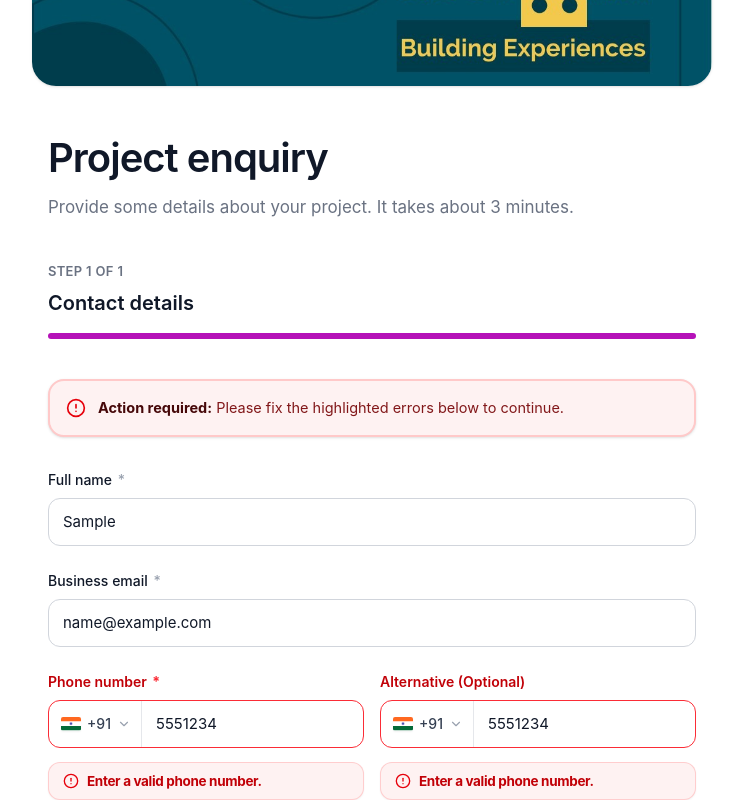
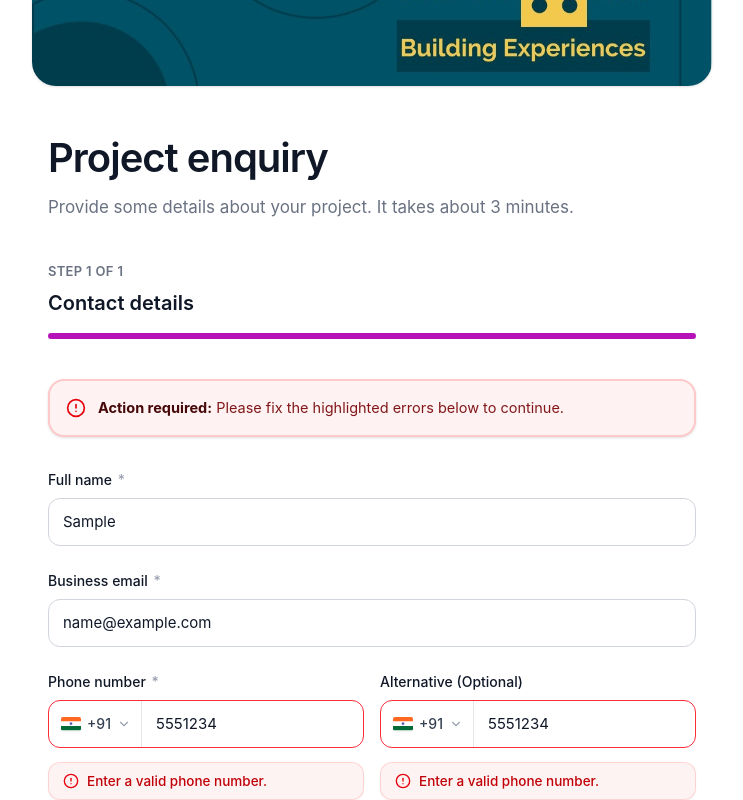
Before and after one commit to plut0n0tf0und/userX.in-form, a React (Vite) app: page / in a window 1280 px wide. Both pictures are taken after typing "Sample", "name@example.com", "5551234", "5551234" into the empty fields and a click on the button "Submit enquiry". Shown: the part 84-884 px from the top of the page, without its empty margins (268-1011 px from the left). Built offline with nearby package versions, Linux system fonts and the light colour scheme.

Commit message:
Refine error typography: keep label clean and separate main text from regular parenthetical examples

```diff
--- a/src/pages/ProjectForm.jsx
+++ b/src/pages/ProjectForm.jsx
@@ -51,11 +51,25 @@ const schema = yup.object().shape({
 
 const scriptURL = "https://script.google.com/macros/s/AKfycbxLRftndaH_znmmYtWfL9mmP9hoWXiPaBb8sOGBO5DPXZncXF4hX5akHaMgj8CEcMwW/exec";
 
+const renderErrorMessage = (msg) => {
+  if (!msg) return null;
+  const match = msg.match(/^(.*?)\s*(\(.*?\)\.?)$/);
+  if (match) {
+    return (
+      <span>
+        <span className="font-semibold text-red-700">{match[1]}</span>{' '}
+        <span className="font-normal text-red-600/80">{match[2]}</span>
+      </span>
+    );
+  }
+  return <span className="font-medium text-red-700">{msg}</span>;
+};
+
 const CustomField = ({ label, required, error, helperText, children, htmlFor, maxLength, currentLength }) => (
   <div className="flex flex-col space-y-2 w-full">
     <div className="flex items-center justify-between">
-      <Label.Root htmlFor={htmlFor} className={cn("text-[14px] font-medium transition-colors", error ? "text-red-700 font-semibold" : "text-gray-900")}>
-        {label} {required && <span aria-hidden="true" className={cn("ml-[2px]", error ? "text-red-500 font-bold" : "text-gray-400")}>*</span>}
+      <Label.Root htmlFor={htmlFor} className="text-[14px] font-medium text-gray-900">
+        {label} {required && <span aria-hidden="true" className="text-gray-400 ml-[2px]">*</span>}
       </Label.Root>
       {maxLength !== undefined && (
         <span className={cn("text-[12px] font-medium transition-colors", (currentLength || 0) >= maxLength ? "text-red-500 font-semibold" : "text-gray-400")}>
@@ -67,10 +81,10 @@ const CustomField = ({ label, required, error, helperText, children, htmlFor, ma
     {error ? (
       <div
         role="alert"
-        className="flex items-center gap-2 mt-1.5 px-3.5 py-2 bg-red-50 border border-red-200/90 rounded-xl text-red-700 text-[13.5px] font-bold tracking-tight shadow-xs"
+        className="flex items-center gap-2 mt-1.5 px-3.5 py-2 bg-red-50/90 border border-red-200/80 rounded-xl text-[13.5px] shadow-xs"
       >
         <AlertCircle className="w-4 h-4 text-red-600 shrink-0" />
-        <span>{error.message}</span>
+        <div>{renderErrorMessage(error.message)}</div>
       </div>
     ) : helperText ? (
       <p className="text-[13px] leading-[1.4] text-gray-500">
--- a/src/pages/TicketForm.jsx
+++ b/src/pages/TicketForm.jsx
@@ -27,19 +27,33 @@ const schema = yup.object().shape({
 
 const scriptURL = "https://script.google.com/macros/s/AKfycbxLRftndaH_znmmYtWfL9mmP9hoWXiPaBb8sOGBO5DPXZncXF4hX5akHaMgj8CEcMwW/exec";
 
+const renderErrorMessage = (msg) => {
+  if (!msg) return null;
+  const match = msg.match(/^(.*?)\s*(\(.*?\)\.?)$/);
+  if (match) {
+    return (
+      <span>
+        <span className="font-semibold text-red-700">{match[1]}</span>{' '}
+        <span className="font-normal text-red-600/80">{match[2]}</span>
+      </span>
+    );
+  }
+  return <span className="font-medium text-red-700">{msg}</span>;
+};
+
 const CustomField = ({ label, required, error, helperText, children, htmlFor }) => (
   <div className="flex flex-col space-y-2 w-full">
-    <Label.Root htmlFor={htmlFor} className={cn("text-[14px] font-medium transition-colors", error ? "text-red-700 font-semibold" : "text-gray-900")}>
-      {label} {required && <span aria-hidden="true" className={cn("ml-[2px]", error ? "text-red-500 font-bold" : "text-gray-400")}>*</span>}
+    <Label.Root htmlFor={htmlFor} className="text-[14px] font-medium text-gray-900">
+      {label} {required && <span aria-hidden="true" className="text-gray-400 ml-[2px]">*</span>}
     </Label.Root>
     {children}
     {error ? (
       <div
         role="alert"
-        className="flex items-center gap-2 mt-1.5 px-3.5 py-2 bg-red-50 border border-red-200/90 rounded-xl text-red-700 text-[13.5px] font-bold tracking-tight shadow-xs"
+        className="flex items-center gap-2 mt-1.5 px-3.5 py-2 bg-red-50/90 border border-red-200/80 rounded-xl text-[13.5px] shadow-xs"
       >
         <AlertCircle className="w-4 h-4 text-red-600 shrink-0" />
-        <span>{error.message}</span>
+        <div>{renderErrorMessage(error.message)}</div>
       </div>
     ) : helperText ? (
       <p className="text-[13px] leading-[1.4] text-gray-500">
```
